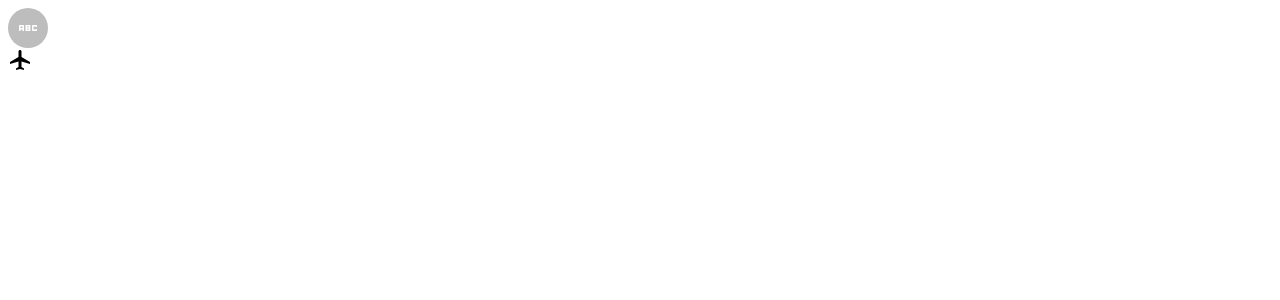
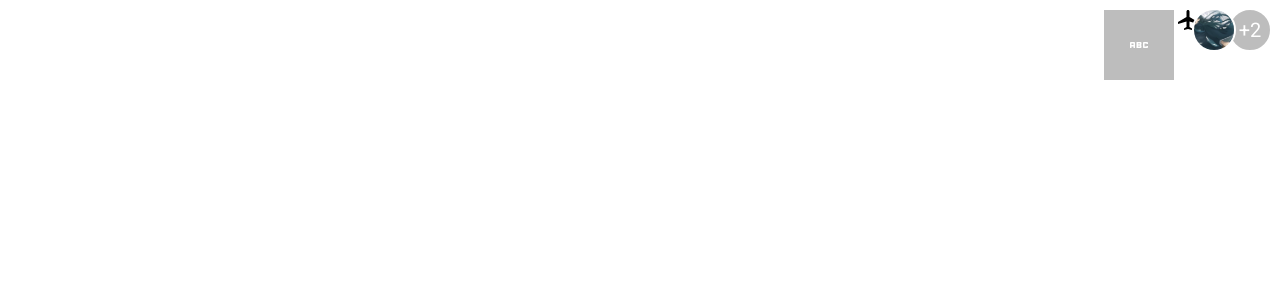
Before and after one commit to Yayawak/MUI-learning, a React (Create React App) app in the folder mui-official-tutorial/: page / in a window 1280 px wide. Shown: the top 300 px of the page. Built offline with nearby package versions, Linux system fonts and the light colour scheme.

Commit message:
tried avatar comp

```diff
--- a/mui-official-tutorial/src/components/TryAvatar.jsx
+++ b/mui-official-tutorial/src/components/TryAvatar.jsx
@@ -1,13 +1,36 @@
 import React from 'react'
-import { Avatar, Stack, } from '@mui/material'
-import { Abc, AirplanemodeActive} from '@mui/icons-material'
+import { Avatar, AvatarGroup, Stack, } from '@mui/material'
+import { Abc, AirplanemodeActive, LunchDining } from '@mui/icons-material'
+import giyu from './../assets/Giyu.jpg'
+import muichiro from './../assets/Muichiro.jpg'
+import { createTheme, ThemeProvider } from '@mui/material'
+// let theme = createTheme({
+//     Avatar: {
+//         width: '200px',
+//         height: 200
+//     }
+// })
+
+const StyledAvatar = ({ children, ...props}) => (
+    <Avatar sx={{height: '70px', width: '70px' }} {...props} >
+        {children}
+    </Avatar>
+)
 const TryAvatar = () => {
     return (
         <>
-            <Avatar>
-                <Abc />
-            </Avatar>
-            <AirplanemodeActive />
+            <AvatarGroup max={4}>
+                    <StyledAvatar variant='square'>
+                        <Abc />
+                    </StyledAvatar>
+                    <AirplanemodeActive />
+                    <Avatar src={muichiro} />
+                    <StyledAvatar src={giyu} />
+                    <Avatar>
+                        <LunchDining />
+                    </Avatar>
+
+            </AvatarGroup>
         </>
     )
 }
```
